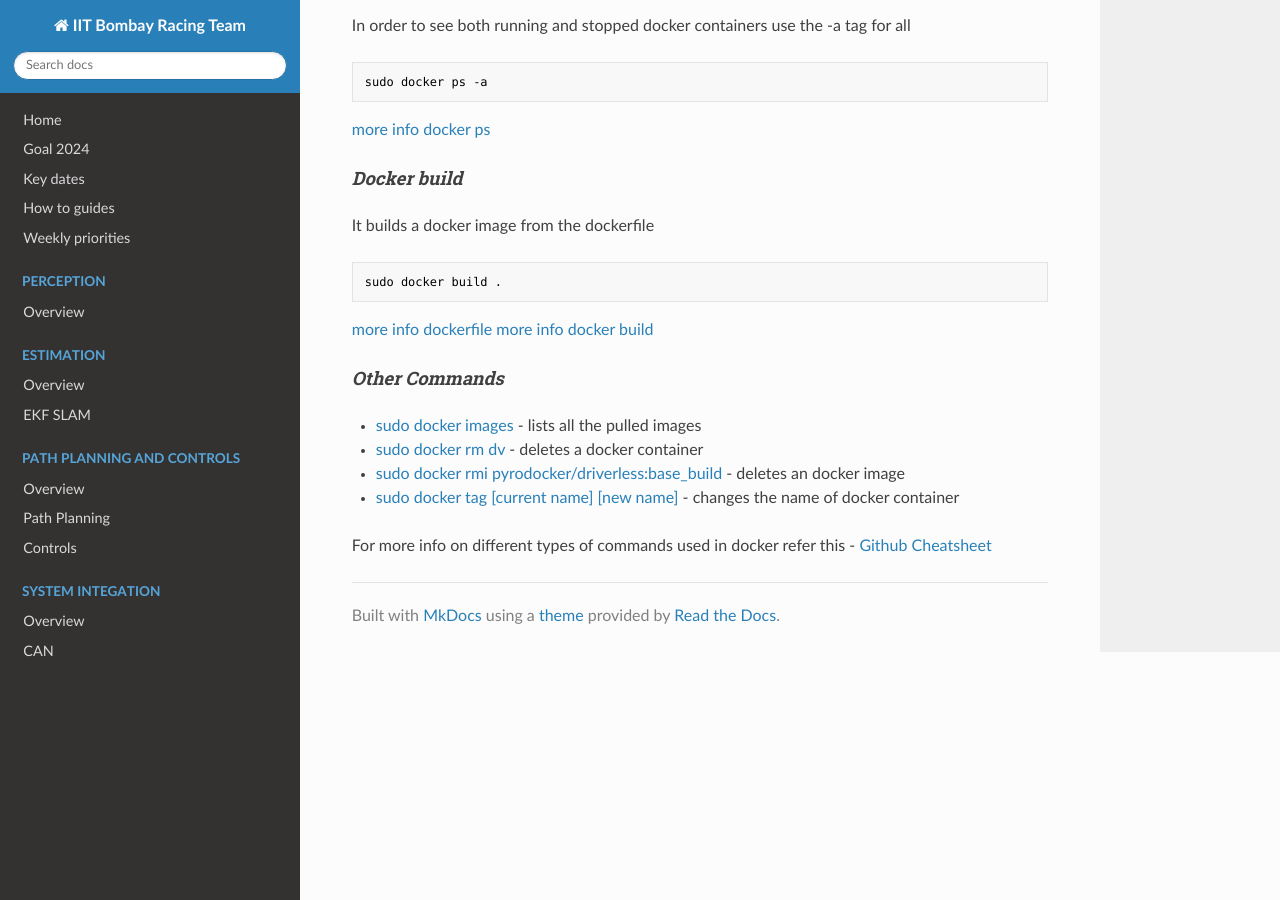
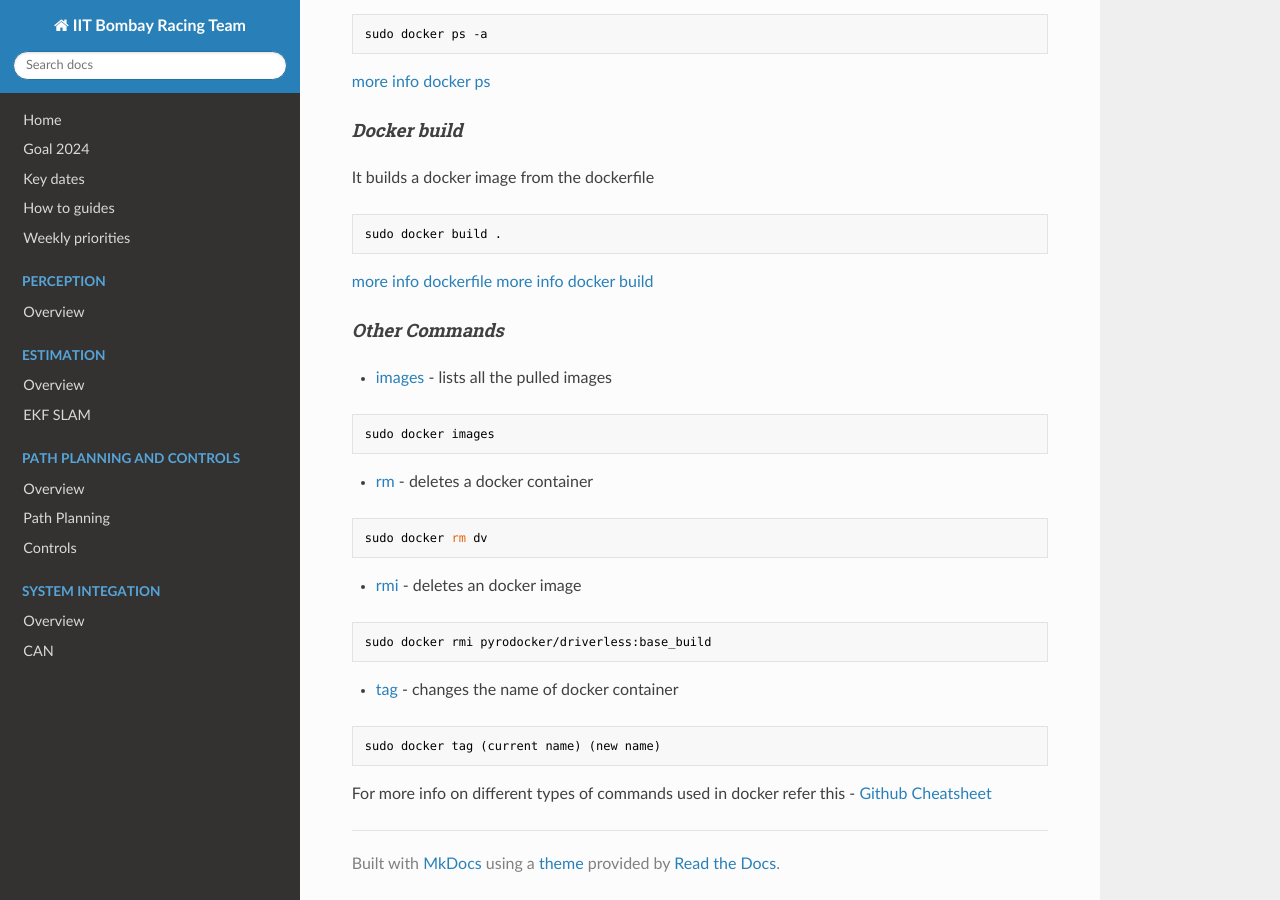
Before and after one commit to IITB-Racing/team-wiki, an MkDocs documentation site: the page built from docs/sysint/docker.md, in a window 1280 px wide and 900 px high, scrolled down 3273 px. Built offline with MkDocs 1.6.1, drawn with Linux system fonts in a browser that asks for light colours; nearby versions of some CDN libraries; some of the changed text lies outside the part shown.

Commit message:
Update 2

````diff
--- a/docs/sysint/docker.md
+++ b/docs/sysint/docker.md
@@ -82,8 +82,7 @@ Our work requires us to use GUI which is not supported by default, in order to e
 sudo xhost +local:docker
 sudo docker run -dt --env="DISPLAY" --env="QT_X11_MITSHM=1" --volume="/tmp/.X11-unix:/tmp/.X11-unix:rw" --device=/dev/dri:/dev/dri --name dv pyrodocker/driverless:version bash
 ```
-[For windows](#installation-on-windows) the enabling display will be different but much easier
-
+[For windows](#installation-on-windows) the enabling display will be different but much easier \
 [more info docker run](https://docs.docker.com/engine/reference/commandline/run)
 
 
@@ -133,10 +132,25 @@ sudo docker build .
 
 
 #### *Other Commands*
-* [sudo docker images](https://docs.docker.com/engine/reference/commandline/images) - lists all the pulled images
-* [sudo docker rm dv](https://docs.docker.com/engine/reference/commandline/remove) - deletes a docker container
-* [sudo docker rmi pyrodocker/driverless:base_build](https://docs.docker.com/engine/reference/commandline/remove) - deletes an docker image
-* [sudo docker tag [current name] [new name]](https://docs.docker.com/engine/reference/commandline/tag) - changes the name of docker container
+* [images](https://docs.docker.com/engine/reference/commandline/images) - lists all the pulled images
+```sh
+sudo docker images
+```
+
+* [rm](https://docs.docker.com/engine/reference/commandline/remove) - deletes a docker container
+```sh
+sudo docker rm dv
+```
+
+* [rmi](https://docs.docker.com/engine/reference/commandline/remove) - deletes an docker image
+```sh
+sudo docker rmi pyrodocker/driverless:base_build
+```
+
+* [tag](https://docs.docker.com/engine/reference/commandline/tag) - changes the name of docker container
+```sh
+sudo docker tag (current name) (new name)
+```
 
 For more info on different types of commands used in docker refer this -
 [Github Cheatsheet](https://github.com/wsargent/docker-cheat-sheet)
````
